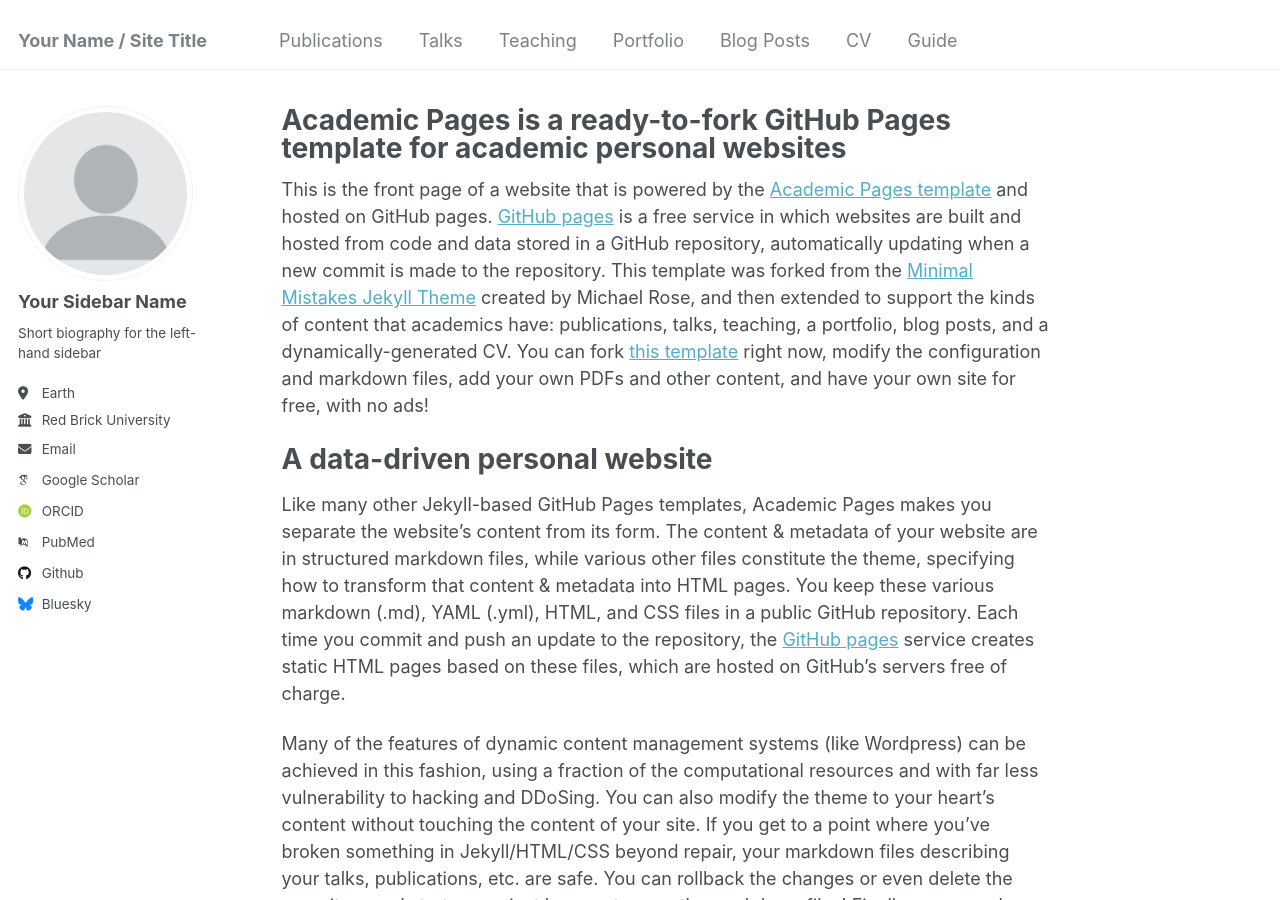
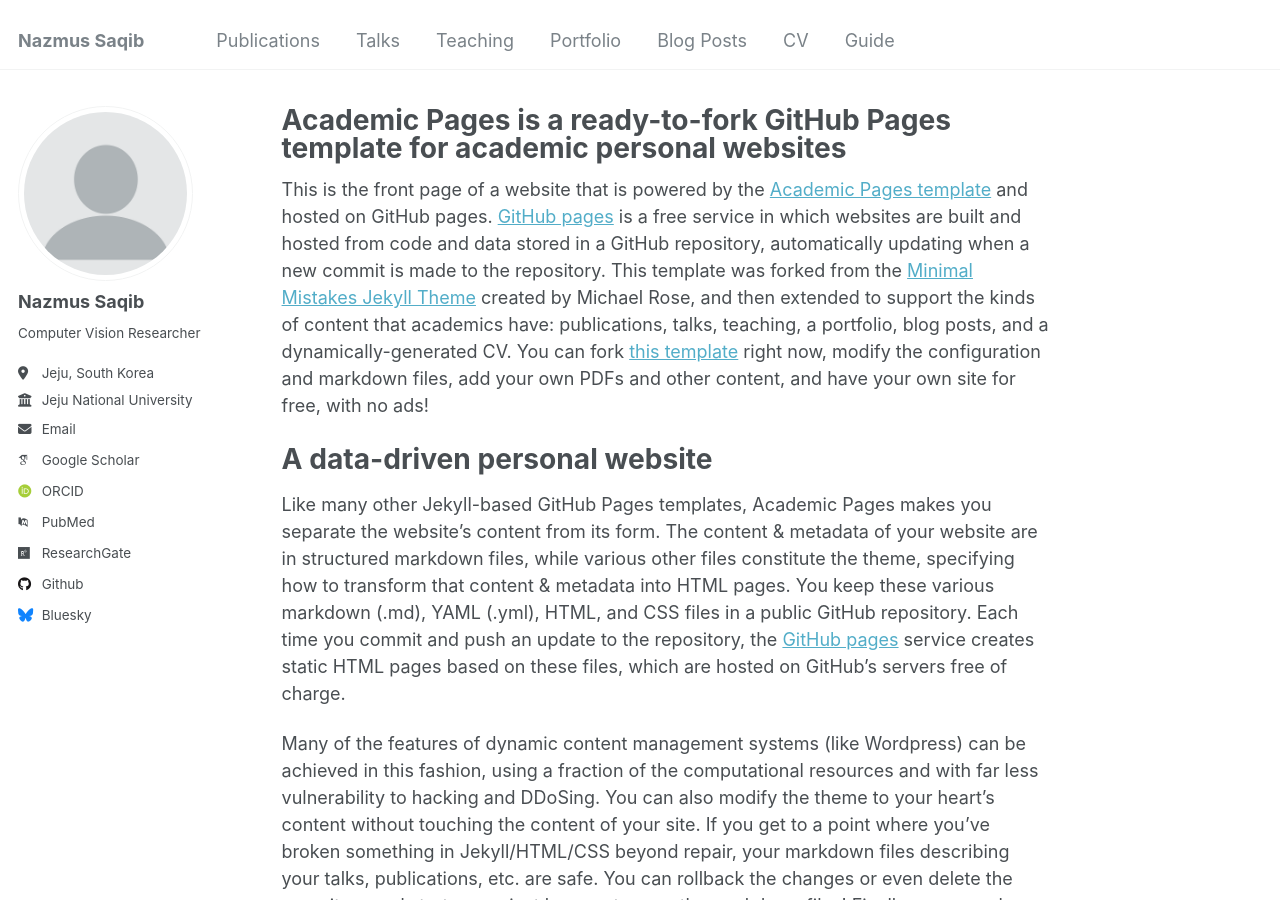
Before and after one commit to saqibnazmus/saqibnazmus_1995, a Jekyll site: the page built from _pages/about.md, in a window 1280 px wide and 900 px high. Built offline with Jekyll 4.4.1, drawn with Linux system fonts in a browser that asks for light colours; some web fonts are replaced.

Commit message:
Update _config.yml

```diff
--- a/_config.yml
+++ b/_config.yml
@@ -8,7 +8,7 @@
 
 # Basic Site Settings
 locale                   : "en-US"
-title                    : "Your Name / Site Title"
+title                    : "Nazmus Saqib"
 title_separator          : "-"
 name                     : &name "Your Name"
 description              : &description "personal description"
@@ -22,22 +22,22 @@ repository               : "academicpages/academicpages.github.io"
 author:
   # Biographic information
   avatar           : "profile.png"
-  name             : "Your Sidebar Name"
+  name             : "Nazmus Saqib"
   pronouns         : # example: "she/her"
-  bio              : "Short biography for the left-hand sidebar"
-  location         : "Earth"
-  employer         : "Red Brick University"
+  bio              : "Computer Vision Researcher"
+  location         : "Jeju, South Korea"
+  employer         : "Jeju National University"
   uri              : # URL
-  email            : "none@example.org"
+  email            : "nsaqib1995@gmail.com"
 
   # Academic websites
   arxiv            : # URL - Update with the correct link to your profile
-  googlescholar    : "https://scholar.google.com/citations?user=PS_CX0AAAAAJ"
+  googlescholar    : "https://scholar.google.com/citations?user=nGSsiD8AAAAJ&hl=en"
   impactstory      : # URL
-  orcid            : "http://orcid.org/yourorcidurl"
+  orcid            : "https://orcid.org/0000-0002-0102-5627"
   semantic         : # URL
   pubmed           : "https://www.ncbi.nlm.nih.gov/pubmed/?term=john+snow"
-  researchgate     : # URL
+  researchgate     : "https://www.researchgate.net/profile/Nazmus-Saqib-3"
   scopus           : # URL
 
   # Repositories and software development
```
